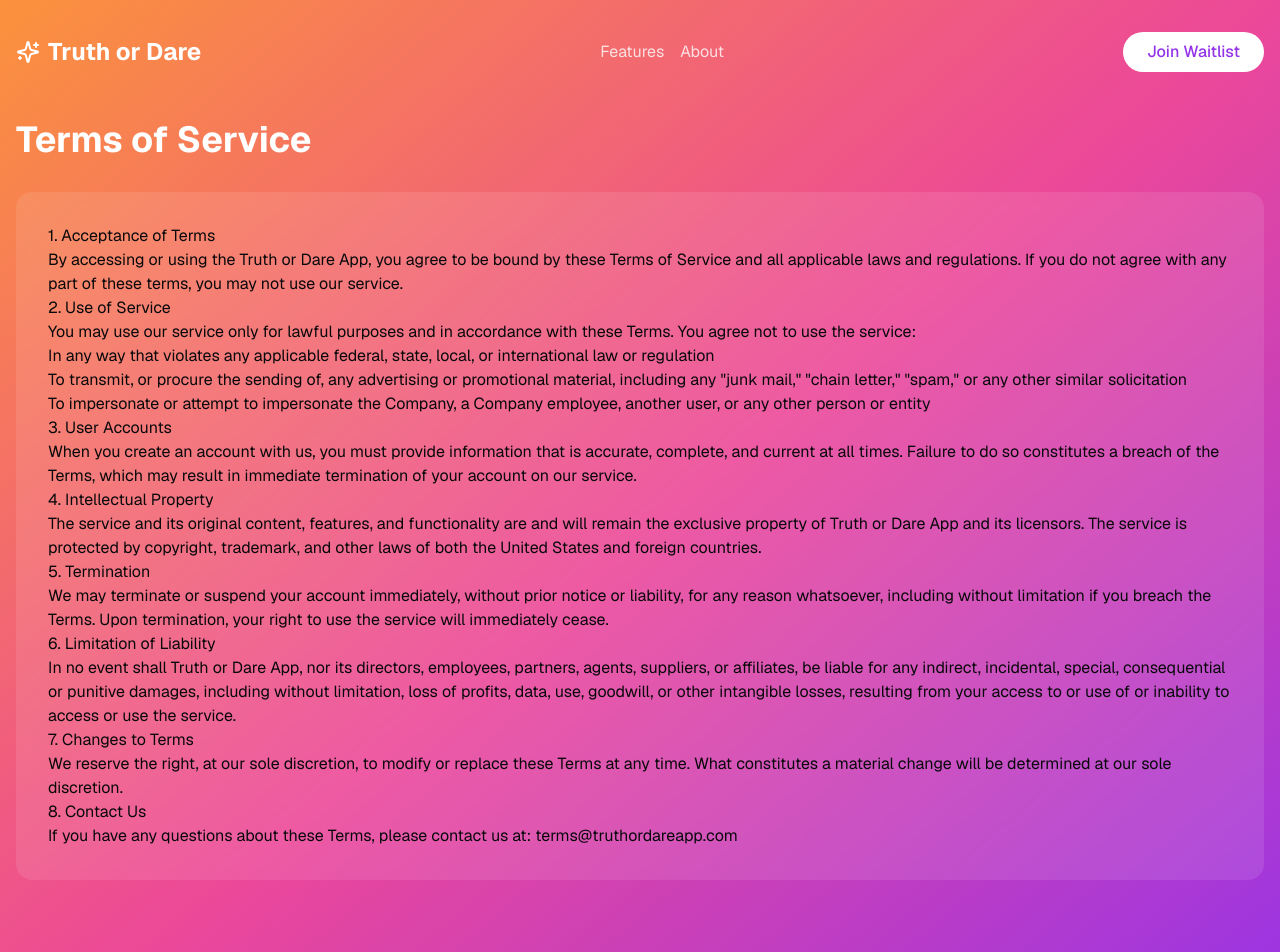
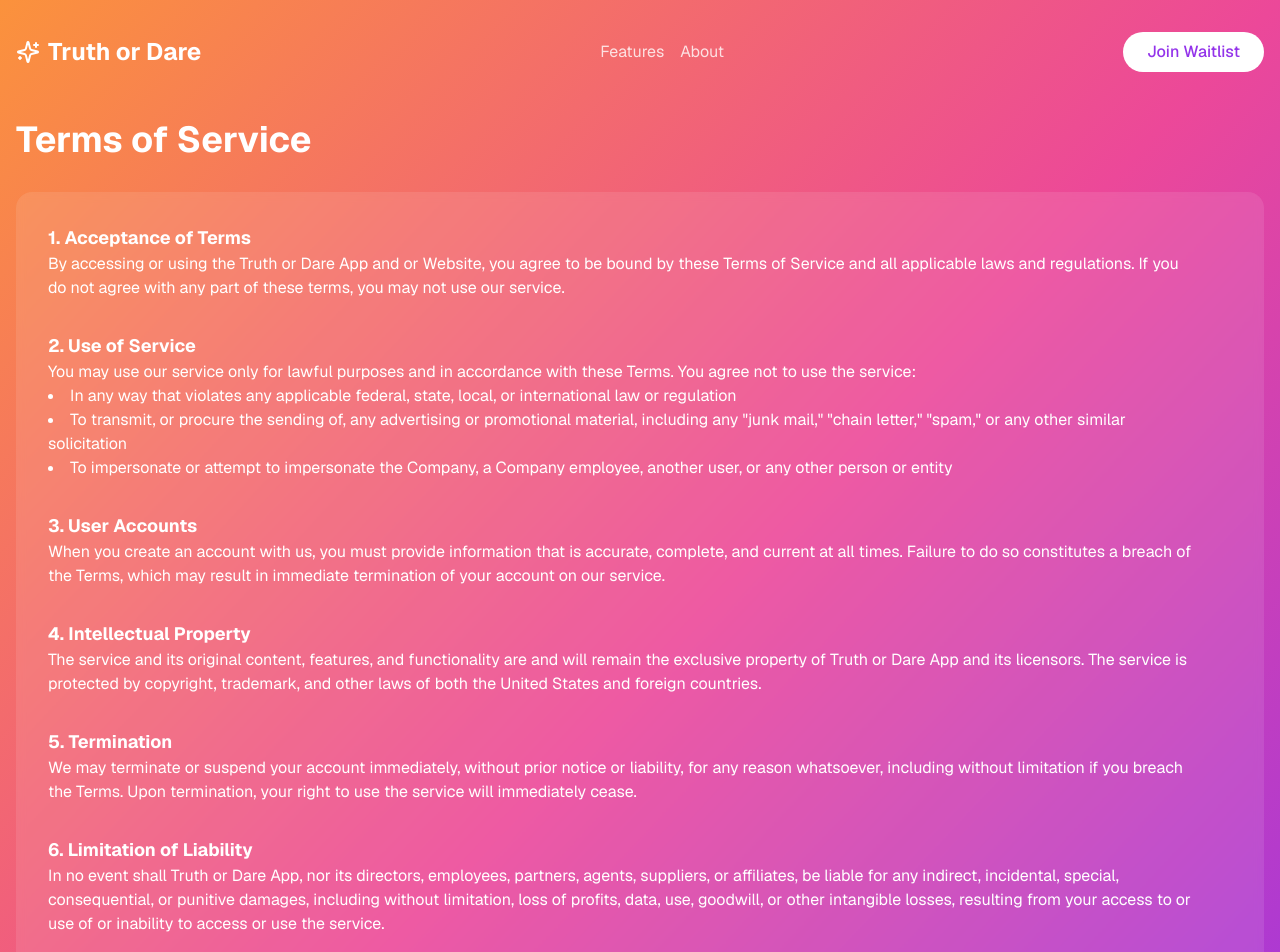
Before and after one commit to Would-You-Bot/truth-or-dare, a Next.js app in the folder apps/web/: page /terms in a window 1280 px wide. Shown: the top 952 px of the page. Built offline with nearby package versions, Linux system fonts and the light colour scheme.

Commit message:
fix: edit last legal page

```diff
--- a/apps/web/app/legal/page.tsx
+++ b/apps/web/app/legal/page.tsx
@@ -41,7 +41,7 @@
         <div>
           <h3 className="text-lg font-bold ">Privacy Policy</h3>
           <Link
-            href="https://wouldyoubot.gg/privacy/"
+            href="https://truthordare.gg/privacy/"
             className=" underline"
           >
             https://truthordare.gg/privacy/
--- a/apps/web/app/terms/page.tsx
+++ b/apps/web/app/terms/page.tsx
@@ -3,80 +3,101 @@
 export default function TermsOfServicePage() {
   return (
     <LegalLayout title="Terms of Service">
-      <h2>1. Acceptance of Terms</h2>
+      <main className="flex mx-auto w-full max-w-8xl flex-col gap-8 pr-8 text-white">
+        <section>
+          <h2 className="text-lg font-bold">1. Acceptance of Terms</h2>
           <p>
-        By accessing or using the Truth or Dare App, you agree to be bound by
-        these Terms of Service and all applicable laws and regulations. If you
-        do not agree with any part of these terms, you may not use our service.
+            By accessing or using the Truth or Dare App and or Website, you agree to be bound
+            by these Terms of Service and all applicable laws and regulations.
+            If you do not agree with any part of these terms, you may not use
+            our service.
           </p>
+        </section>
 
-      <h2>2. Use of Service</h2>
+        <section>
+          <h2 className="text-lg font-bold">2. Use of Service</h2>
           <p>
-        You may use our service only for lawful purposes and in accordance with
-        these Terms. You agree not to use the service:
+            You may use our service only for lawful purposes and in accordance
+            with these Terms. You agree not to use the service:
           </p>
-      <ul>
+          <ul className="list-disc list-inside">
             <li>
               In any way that violates any applicable federal, state, local, or
               international law or regulation
             </li>
             <li>
-          To transmit, or procure the sending of, any advertising or promotional
-          material, including any "junk mail," "chain letter," "spam," or any
-          other similar solicitation
+              To transmit, or procure the sending of, any advertising or
+              promotional material, including any "junk mail," "chain letter,"
+              "spam," or any other similar solicitation
             </li>
             <li>
               To impersonate or attempt to impersonate the Company, a Company
               employee, another user, or any other person or entity
             </li>
           </ul>
+        </section>
 
-      <h2>3. User Accounts</h2>
+        <section>
+          <h2 className="text-lg font-bold">3. User Accounts</h2>
           <p>
-        When you create an account with us, you must provide information that is
-        accurate, complete, and current at all times. Failure to do so
-        constitutes a breach of the Terms, which may result in immediate
+            When you create an account with us, you must provide information
+            that is accurate, complete, and current at all times. Failure to do
+            so constitutes a breach of the Terms, which may result in immediate
             termination of your account on our service.
           </p>
+        </section>
 
-      <h2>4. Intellectual Property</h2>
+        <section>
+          <h2 className="text-lg font-bold">4. Intellectual Property</h2>
           <p>
-        The service and its original content, features, and functionality are
-        and will remain the exclusive property of Truth or Dare App and its
-        licensors. The service is protected by copyright, trademark, and other
-        laws of both the United States and foreign countries.
+            The service and its original content, features, and functionality
+            are and will remain the exclusive property of Truth or Dare App and
+            its licensors. The service is protected by copyright, trademark, and
+            other laws of both the United States and foreign countries.
           </p>
+        </section>
 
-      <h2>5. Termination</h2>
+        <section>
+          <h2 className="text-lg font-bold">5. Termination</h2>
           <p>
             We may terminate or suspend your account immediately, without prior
             notice or liability, for any reason whatsoever, including without
-        limitation if you breach the Terms. Upon termination, your right to use
-        the service will immediately cease.
+            limitation if you breach the Terms. Upon termination, your right to
+            use the service will immediately cease.
           </p>
+        </section>
 
-      <h2>6. Limitation of Liability</h2>
+        <section>
+          <h2 className="text-lg font-bold">6. Limitation of Liability</h2>
           <p>
             In no event shall Truth or Dare App, nor its directors, employees,
-        partners, agents, suppliers, or affiliates, be liable for any indirect,
-        incidental, special, consequential or punitive damages, including
-        without limitation, loss of profits, data, use, goodwill, or other
-        intangible losses, resulting from your access to or use of or inability
-        to access or use the service.
+            partners, agents, suppliers, or affiliates, be liable for any
+            indirect, incidental, special, consequential, or punitive damages,
+            including without limitation, loss of profits, data, use, goodwill,
+            or other intangible losses, resulting from your access to or use of
+            or inability to access or use the service.
           </p>
+        </section>
 
-      <h2>7. Changes to Terms</h2>
+        <section>
+          <h2 className="text-lg font-bold">7. Changes to Terms</h2>
           <p>
-        We reserve the right, at our sole discretion, to modify or replace these
-        Terms at any time. What constitutes a material change will be determined
-        at our sole discretion.
+            We reserve the right, at our sole discretion, to modify or replace
+            these Terms at any time. What constitutes a material change will be
+            determined at our sole discretion.
           </p>
+        </section>
 
-      <h2>8. Contact Us</h2>
+        <section>
+          <h2 className="text-lg font-bold">8. Contact Us</h2>
           <p>
-        If you have any questions about these Terms, please contact us at:
-        terms@truthordareapp.com
+            If you have any questions about these Terms, please contact us at:{" "}
+            <a href="mailto:terms@rivo.gg" className="underline">
+              terms@rivo.gg
+            </a>
           </p>
+        </section>
+      </main>
     </LegalLayout>
-  )
+  );
 }
```
Lines whose indentation alone changed are shown as unchanged.
